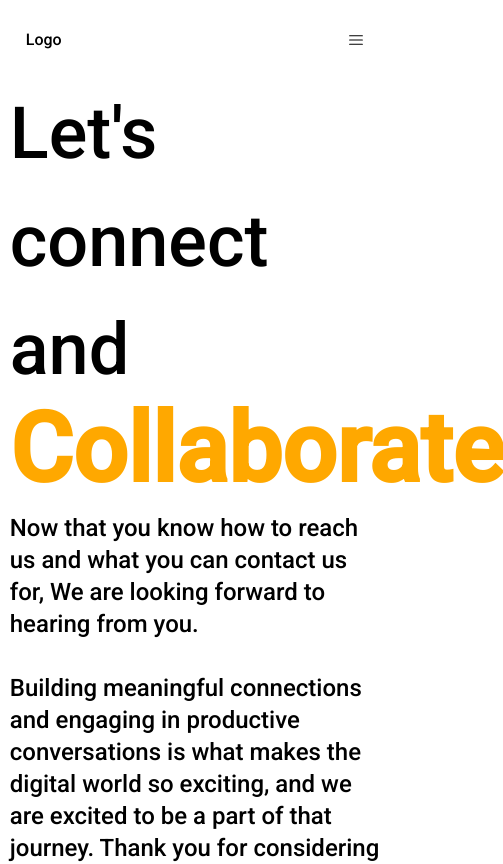
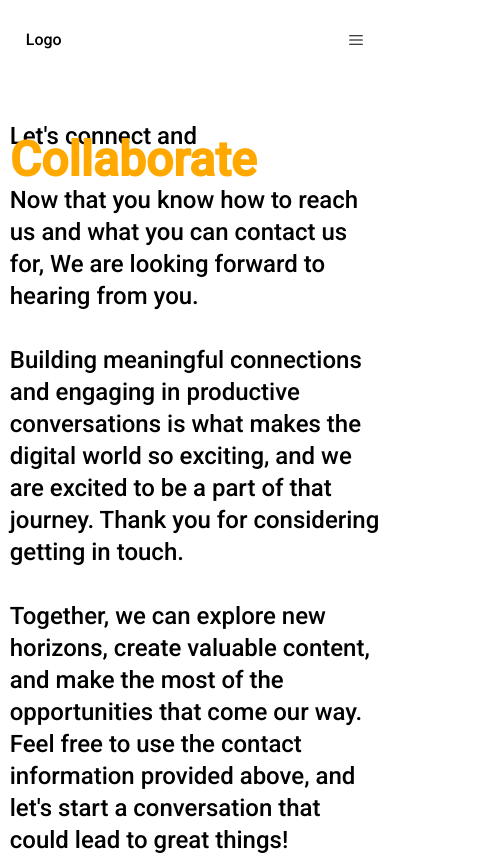
Before and after one commit to Viclaww/miversitysite, a Next.js app: page /about in a window 390 px wide. Shown: the top 864 px of the page, 503 px wide, since content can reach past the window. Built offline with nearby package versions, Linux system fonts and the light colour scheme.

Commit message:
Fixed zoom page

```diff
--- a/app/about/page.tsx
+++ b/app/about/page.tsx
@@ -9,10 +9,14 @@ export default function Layout() {
       <>
       <NavBar></NavBar>
       <section className="w-[95%] mx-auto">
-        <header>
-          <h1 className="w-[95%] text-[4.5rem]">
+        <header className="mt-10">
+          <h1 className="w-[95%] text-[4.5rem] hidden md:block">
             Let's connect and <br></br>
-            <span className="text-[#FFA800] text-[6rem] -mt-4 leading-4 font-semibold">Collaborate</span>
+            <span className="text-[#FFA800] text-[6rem] leading-4 font-semibold">Collaborate</span>
+          </h1>
+          <h1 className="w-[95%] text-2xl md:hidden block">
+            Let's connect and <br></br>
+            <span className="text-[#FFA800] text-5xl leading-4 font-semibold">Collaborate</span>
           </h1>
         </header>
         <article>
```
